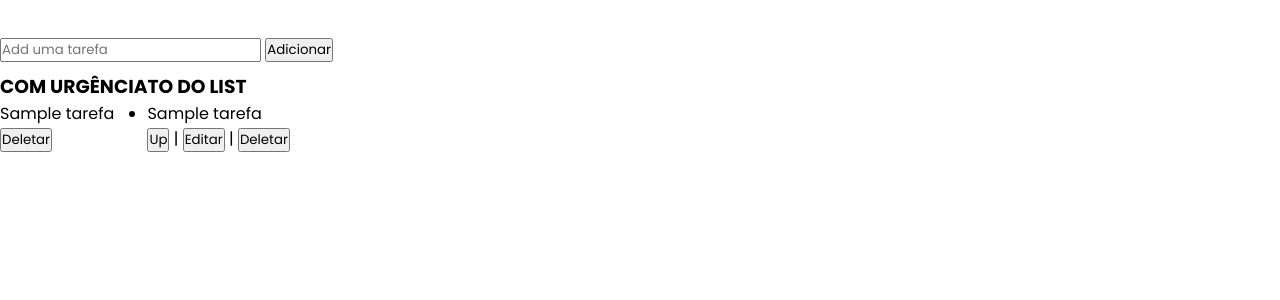
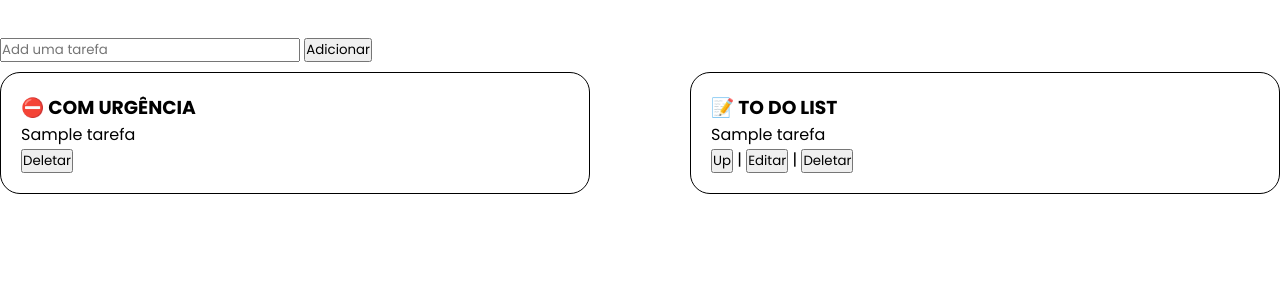
Before and after one commit to guimferreira/TechOwl, a Flask app: template templates/tarefas.html in a window 1280 px wide. Shown: the part 80-380 px from the top of the page. Run offline with Flask 3, Linux system fonts and the light colour scheme; the template is opened without the code that fills it: most values are stand-ins (such as "Sample title", 1, 10 or a date in 2020).

Commit message:
Ajustes no css, criação de claas/id no html

```diff
--- a/app.py
+++ b/app.py
@@ -1,6 +1,6 @@
 from flask import Flask, render_template, request, redirect
 import os
-from unidecode import unidecode
+from unidecode import unidecode # ignorar ignorar acentuação e caracteres especiais
 
 app = Flask(__name__)
 
--- a/static/css/style.css
+++ b/static/css/style.css
@@ -11,6 +11,7 @@
     padding: 0;
     box-sizing: border-box;
     font-family: 'Poppins', sans-serif;
+
 }
 
 .barra-menu {
@@ -82,6 +83,10 @@ main {
 
 /* Glossário */
 
+#main-glossario {
+    margin-left: 80px;
+}
+
 h1 {
     text-align: center;
 }
@@ -118,8 +123,44 @@ a {
     color: #005954;
     text-decoration: none;
 }
+
+#new-task {
+
+    width: 300px;
+}
+
 .tarefas {
     display: flex;
+    justify-content: center;
+}
+
+.tarefas h3 {
+    padding: 0px;
+}
+
+ul {
+    list-style: none;
+}
+
+li {
+    display: flex;
+}
+
+.prioridades {
+    width: 600px;
+    height:fit-content;
+    padding: 20px;
+    margin-right: 100px;
+    border: 1px solid black;
+    border-radius: 20px;
+}
+
+.todo {
+    width: 600px;
+    height:fit-content;
+    padding: 20px;
+    border: 1px solid black;
+    border-radius: 20px;
 }
 
 a:hover {
--- a/templates/glossario.html
+++ b/templates/glossario.html
@@ -5,7 +5,7 @@
   <h1>Glossário</h1>
 </header>
 
-<main>
+<main id="main-glossario">
   {% for letra in "abcdefghijklmnopqrstuvwxyz" %}
   <a href="#{{letra}}" class="abc">{{letra}}</a>
   {% endfor %}
@@ -30,7 +30,7 @@
       autocomplete="off"
       required
     />
-    <input
+    <input size="100"
       type="text"
       name="definicao"
       placeholder="Definição"
--- a/templates/tarefas.html
+++ b/templates/tarefas.html
@@ -7,11 +7,12 @@
 
 <main>
   <form action="/tarefas" method="POST">
-    <input
+    <input id="new-task"
       type="text"
       name="tarefa"
       placeholder="Add uma tarefa"
       autocomplete="off"
+      required
     />
     <input type="submit" value="Adicionar" />
   </form>
@@ -19,7 +20,7 @@
   <section class="tarefas">
     {% if prioridades != [] %}
     <div class="prioridades">
-      <h3>COM URGÊNCIA</h3>
+      <h3>&#9940; COM URGÊNCIA</h3>
       <ul>
         {% for tarefa in prioridades %}
         <li>{{tarefa}}</li>
@@ -29,7 +30,7 @@
     </div>
     {% endif %} {% if listaDeTarefas != [] %}
     <div class="todo">
-      <h3>TO DO LIST</h3>
+      <h3>&#128221; TO DO LIST</h3>
       <ul>
         {% for tarefa in listaDeTarefas %}
         <li>{{tarefa}}</li>
```
